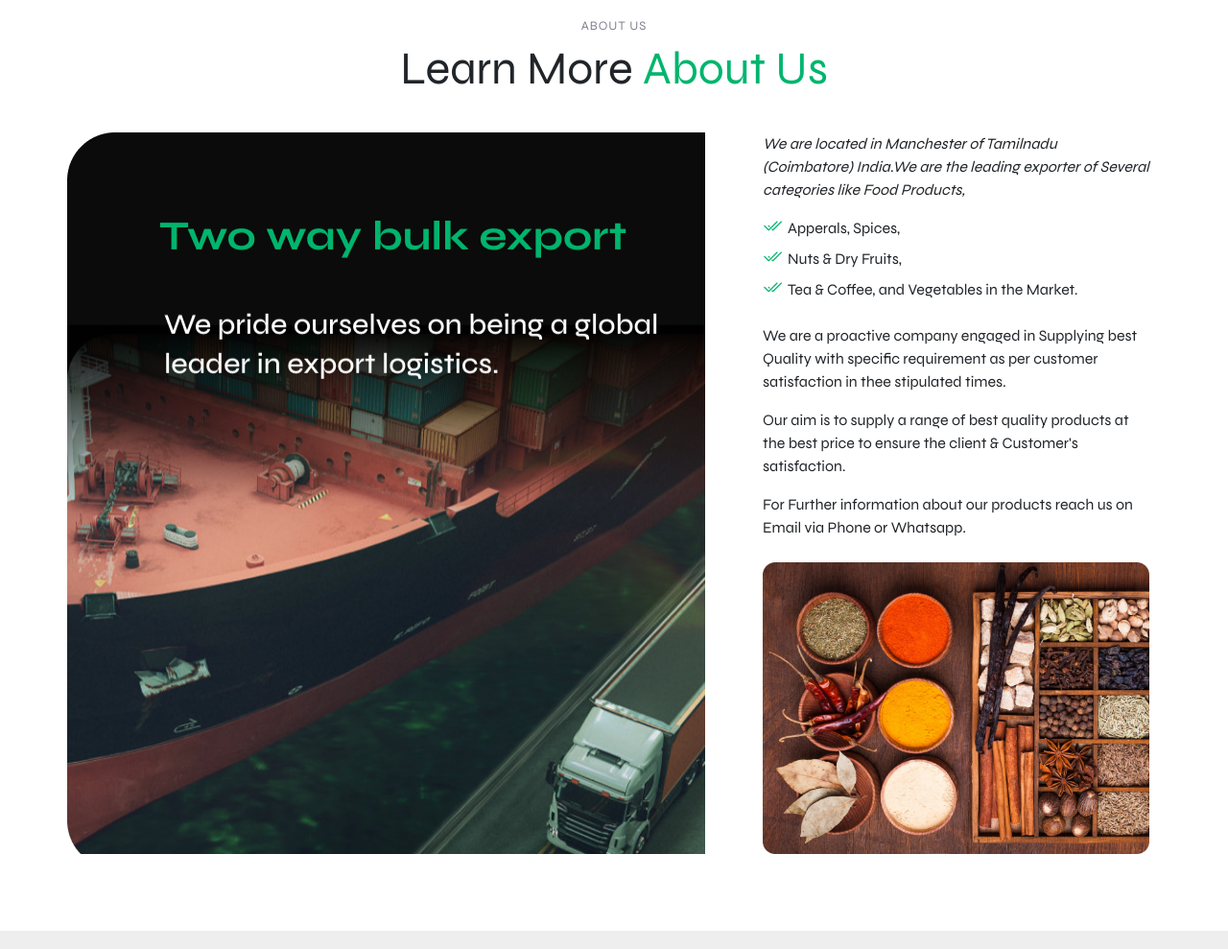
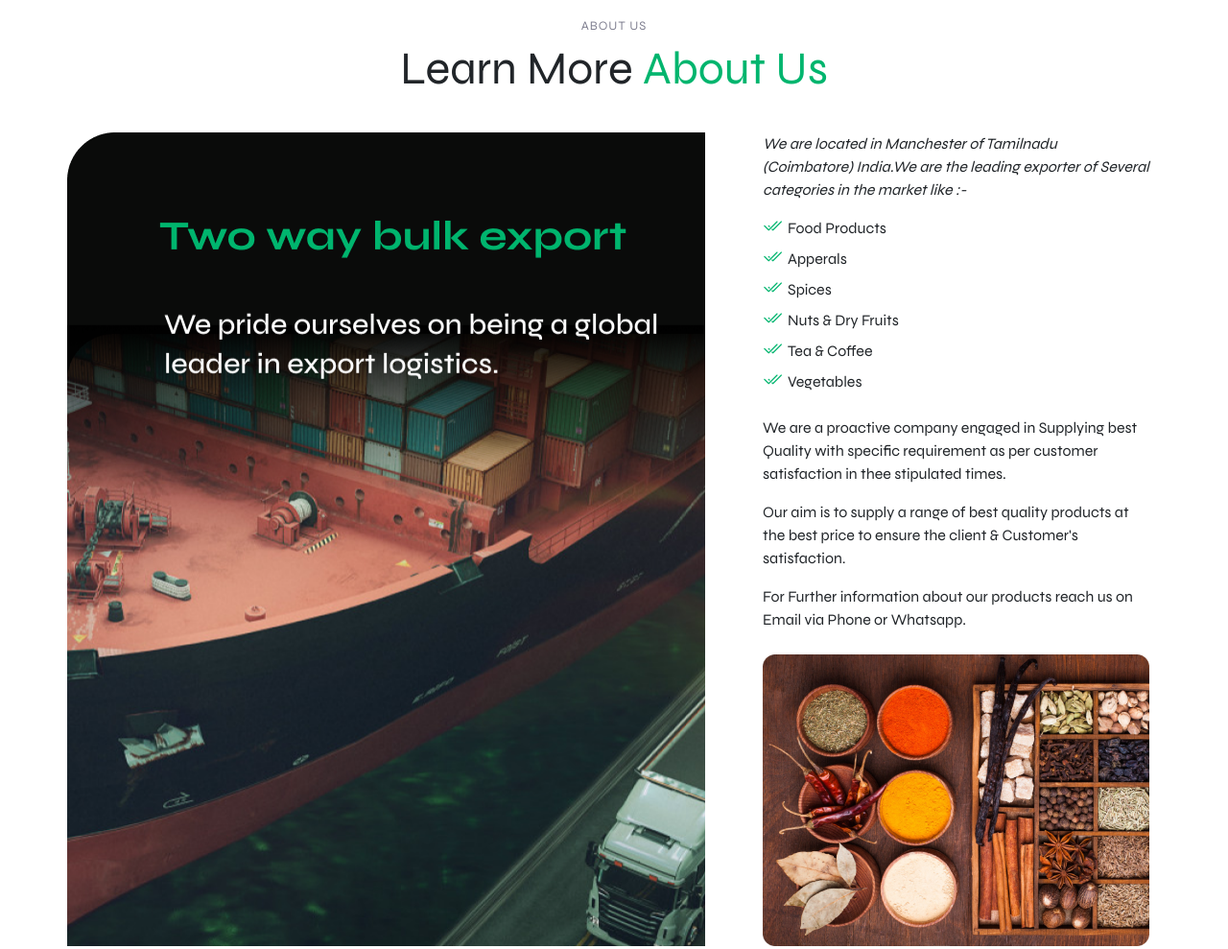
Before and after one commit to Aravind701/GlobalSky, a plain HTML site: page index.html in a window 1280 px wide. Shown: the part 860-1849 px from the top of the page at 96% size. Drawn offline with Linux system fonts and the light colour scheme.

Commit message:
tex-changes

```diff
--- a/index.html
+++ b/index.html
@@ -213,7 +213,7 @@
         </div>
 
         <div class="row gy-4">
-          <div class="col-lg-7 position-relative about-img" style="background-image: url(assets/global/about-us/abt-1.png) ;" data-aos="fade-up" data-aos-delay="150">
+          <div class="col-lg-7 position-relative about-img" style="background-image: url(assets/global/about-us/abt-11.png) ;" data-aos="fade-up" data-aos-delay="150">
             <!-- <div class="call-us position-absolute">
               <h4>Book a Table</h4>
               <p>+1 5589 55488 55</p>
@@ -222,12 +222,15 @@
           <div class="col-lg-5 d-flex align-items-end" data-aos="fade-up" data-aos-delay="300">
             <div class="content ps-0 ps-lg-5">
               <p class="fst-italic">
-                We are located in Manchester of Tamilnadu (Coimbatore) India.We are the leading exporter of Several categories like Food Products,
+                We are located in Manchester of Tamilnadu (Coimbatore) India.We are the leading exporter of Several categories in the market like :-
               </p>
               <ul>
-                <li><i class="bi bi-check2-all"></i> Apperals, Spices,</li>
-                <li><i class="bi bi-check2-all"></i> Nuts & Dry Fruits,</li>
-                <li><i class="bi bi-check2-all"></i> Tea & Coffee, and Vegetables in the Market.</li>
+                <li><i class="bi bi-check2-all"></i> Food Products</li>
+                <li><i class="bi bi-check2-all"></i> Apperals</li>
+                <li><i class="bi bi-check2-all"></i> Spices</li>
+                <li><i class="bi bi-check2-all"></i> Nuts & Dry Fruits</li>
+                <li><i class="bi bi-check2-all"></i> Tea & Coffee</li>
+                <li><i class="bi bi-check2-all"></i> Vegetables</li>
               </ul>
               <p>
                 We are a proactive company engaged in Supplying best Quality with specific requirement as per customer satisfaction in thee stipulated times.
@@ -1069,7 +1072,7 @@
               <i class="icon bi bi-map flex-shrink-0"></i>
               <div>
                 <h3>Our Address</h3>
-                <p>Shop No 2, VG Rao Nagar, Ganapathy, Coimbatore,Tamil Nadu, India - 641006</p>
+                <p>Shop No 2, VG Rao Nagar, 5th street, Ganapathy, Coimbatore,Tamil Nadu, India - 641006</p>
               </div>
             </div>
           </div><!-- End Info Item -->
@@ -1147,7 +1150,7 @@
           <div>
             <h4>Address</h4>
             <p>
-              Shop No 2, VG Rao Nagar, Ganapathy, <br>
+              Shop No 2, VG Rao Nagar, 5th street, Ganapathy, <br>
               Ganapathy, Coimbatore,Tamil Nadu, India - 641006<br>
             </p>
           </div>
@@ -1182,6 +1185,7 @@
             <!-- <a href="#" class="twitter"><i class="bi bi-twitter"></i></a> -->
             <a href="#" class="facebook"><i class="bi bi-facebook"></i></a>
             <a href="#" class="instagram"><i class="bi bi-instagram"></i></a>
+            <a href="https://wa.me/918122631067" target="_blank" class="whatsapp"><i class="bi bi-whatsapp"></i></a>
             <a href="#" class="linkedin"><i class="bi bi-linkedin"></i></a>
           </div>
         </div>
```
Also changed, not shown: assets/global/about-us/abt-11.png (added).
